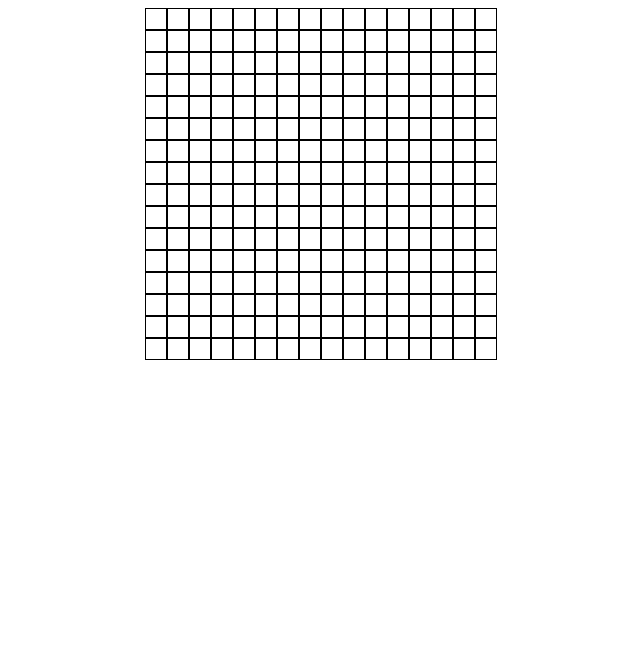
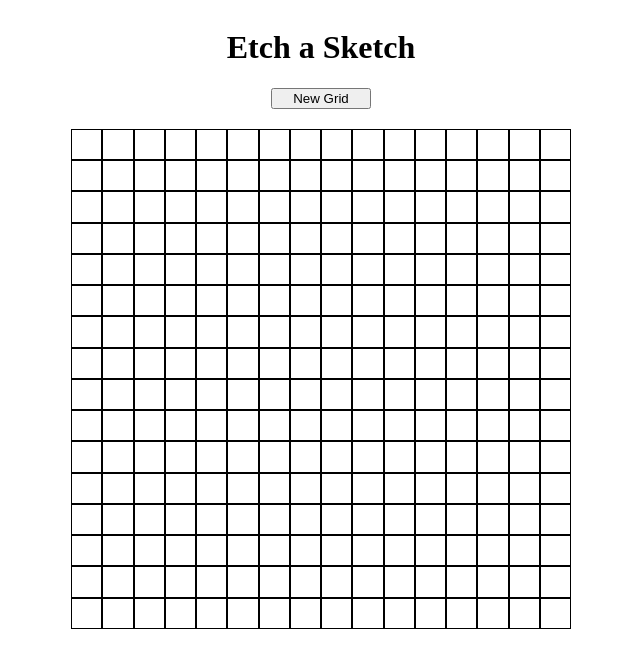
Before and after one commit to shamikrah/odin-etchasketch, a plain HTML site: page index.html in a window 1280 px wide. Shown: the whole page, without its empty margins (319-959 px from the left). Drawn offline with Linux system fonts and the light colour scheme.

Commit message:
Finish required functionality

```diff
--- a/app.js
+++ b/app.js
@@ -1,7 +1,8 @@
-const gridContainer = document.querySelector('.grid-container');
+const container = document.querySelector('.container');
 
 const grid = document.createElement('div');
 grid.classList.add('grid');
+function createDefaultGrid() {
     for (let i = 0; i < 16; i++) {
         const row = document.createElement('div');
         row.classList.add('row');
@@ -10,10 +11,44 @@ for (let i = 0; i < 16; i++) {
             square.classList.add('square');
             square.addEventListener('mouseenter', () => square.classList.add('hover'));
             row.appendChild(square);
-        if (j == 3) {
+            if (j == 15) {
+                grid.appendChild(row);
+            }
+        }
+    }
+}
+createDefaultGrid();
+container.appendChild(grid);
+
+const btn = document.querySelector('button');
+let size;
+btn.addEventListener('click', () => {
+    size = prompt('Enter the size of the new grid (maximum 100)', '16');
+    console.log(`New size is ${size}`);
+    createCustomGrid(size);
+});
+
+function resetGrid() {
+    let child = grid.lastElementChild;
+    while (child) {
+        grid.removeChild(child);
+        child = grid.lastElementChild;
+    }
+}
+function createCustomGrid(size) {
+    resetGrid();
+    for (let i = 0; i < size; i++) {
+        const row = document.createElement('div');
+        row.classList.add('row');
+        for (let j = 0; j < size; j++) {
+            const square = document.createElement('div');
+            square.classList.add('square');
+            square.addEventListener('mouseenter', () => square.classList.add('hover'));
+            row.appendChild(square);
+            if (j == size - 1) {
                 grid.appendChild(row);
             }
         }
     }
 
-gridContainer.appendChild(grid);
+}
--- a/index.html
+++ b/index.html
@@ -4,12 +4,14 @@
     <meta charset="UTF-8">
     <meta http-equiv="X-UA-Compatible" content="IE=edge">
     <meta name="viewport" content="width=device-width, initial-scale=1.0">
-    <title>Document</title>
+    <title>Etch a Sketch</title>
     <link rel="stylesheet" href="styles/styles.css">
     <script src="app.js" defer></script>
 </head>
 <body>
-    <div class="grid-container">
+    <div class="container">
+        <h1>Etch a Sketch</h1>
+        <button>New Grid</button>
 
     </div>
 </body>
--- a/styles/styles.css
+++ b/styles/styles.css
@@ -1,20 +1,31 @@
-.grid-container {
+.container {
     display: flex;
     justify-content: center;
+    align-items: center;
+    flex-direction: column;
+}
+
+button {
+    width: 100px;
+    margin-bottom: 20px;
 }
 
 .grid {
+    display: flex;
+    flex-direction: column;
+    width: 500px;
+    height: 500px;
 }
 
 .row {
     display: flex;
+    flex: auto;
 }
 
 .square {
+    flex: auto;
     border: 1px solid black;
     background-color: white;
-    width: 20px;
-    height: 20px;
 }
 
 .hover {
```
Lines whose indentation alone changed are shown as unchanged.
